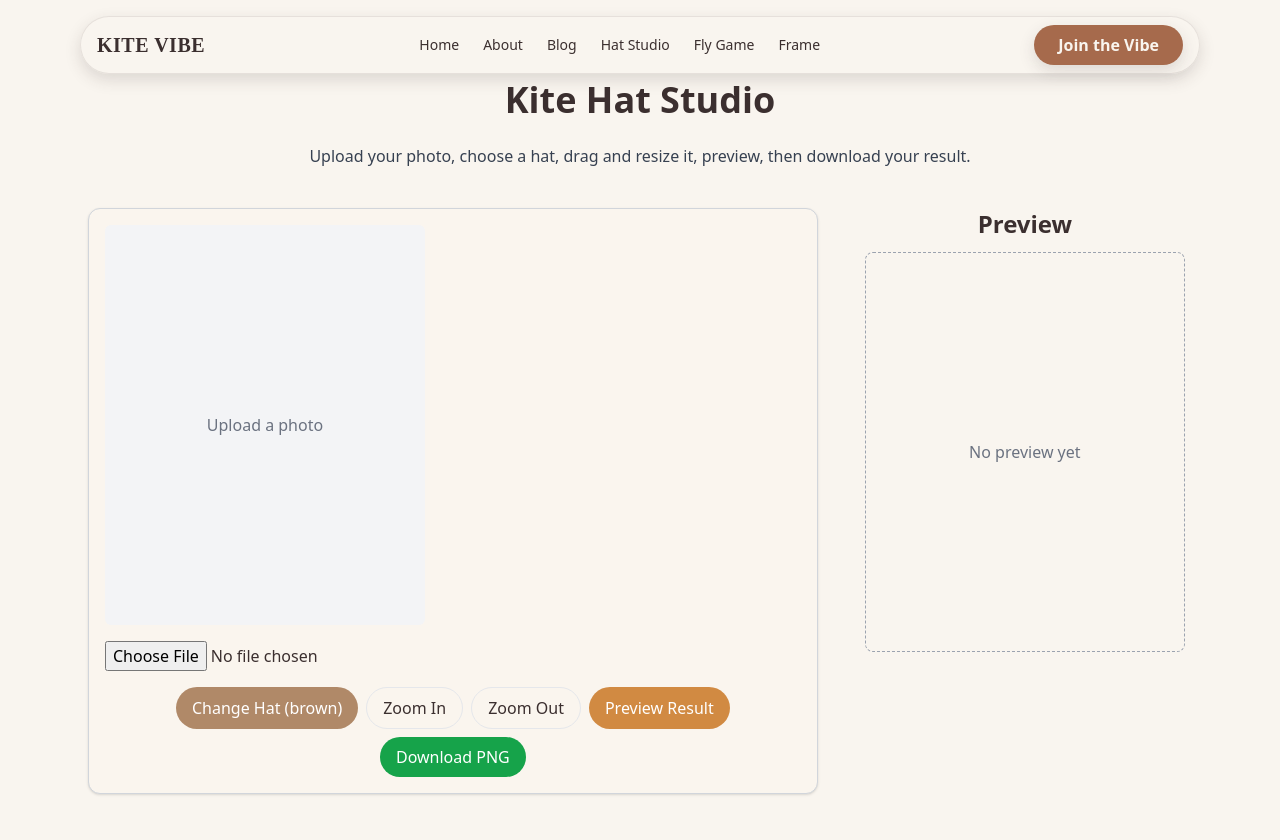
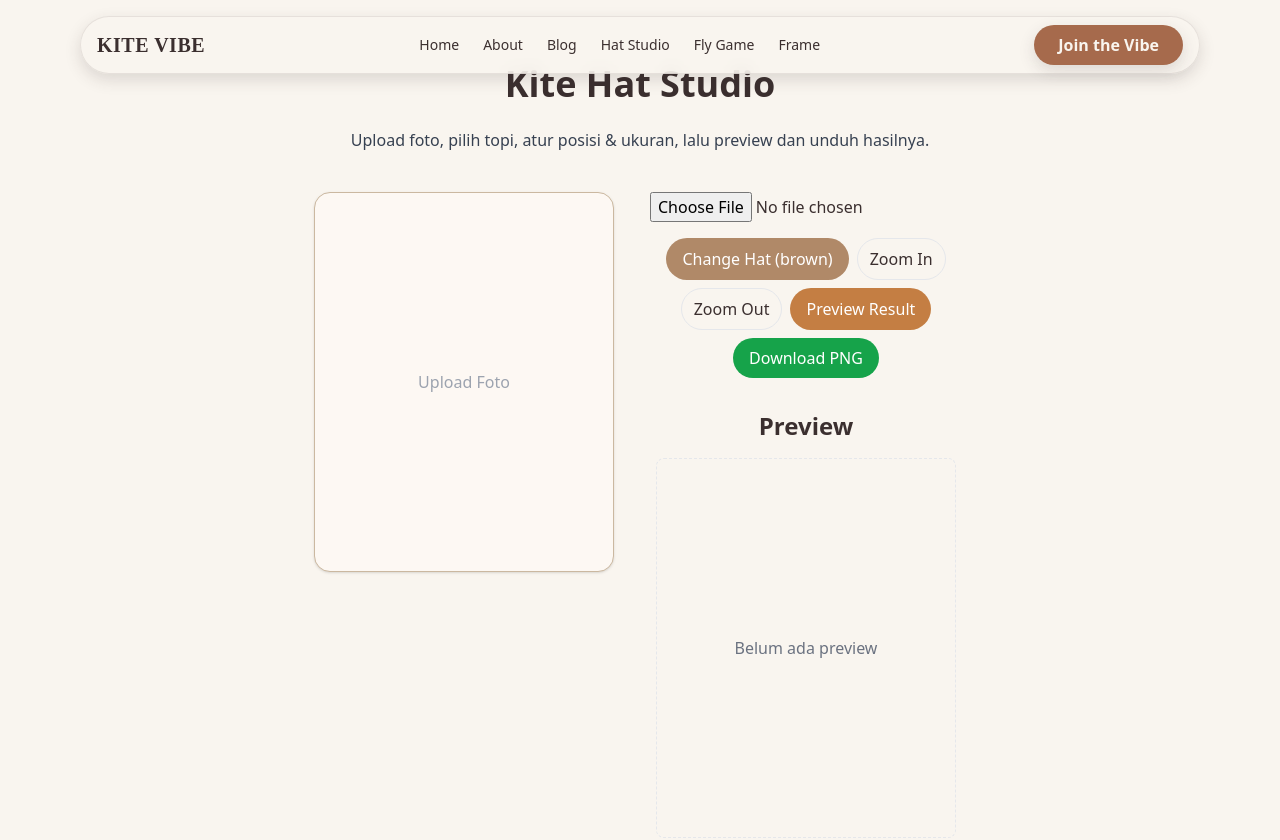
Before and after one commit to apdsdotcom-gif/kitevibe, a Next.js app: page /hat-studio in a window 1280 px wide. Shown: the top 840 px of the page. Built offline with nearby package versions, Linux system fonts and the light colour scheme.

Commit message:
Update page.tsx

```diff
--- a/app/hat-studio/page.tsx
+++ b/app/hat-studio/page.tsx
@@ -1,5 +1,5 @@
 "use client";
-import { useState, useRef } from "react";
+import { useState, useRef, useEffect } from "react";
 
 export default function HatStudio() {
   const [photoURL, setPhotoURL] = useState<string | null>(null);
@@ -7,88 +7,92 @@ export default function HatStudio() {
   const [scale, setScale] = useState(1);
   const [offset, setOffset] = useState({ x: 0, y: 0 });
   const [dragging, setDragging] = useState(false);
-  const [dragStart, setDragStart] = useState({ x: 0, y: 0 });
   const [previewURL, setPreviewURL] = useState<string | null>(null);
-
+  const containerRef = useRef<HTMLDivElement | null>(null);
   const photoRef = useRef<HTMLImageElement | null>(null);
   const hatRef = useRef<HTMLImageElement | null>(null);
 
-  // Upload photo
+  // Upload image
   const handleUpload = (e: React.ChangeEvent<HTMLInputElement>) => {
     const file = e.target.files?.[0];
     if (file) setPhotoURL(URL.createObjectURL(file));
   };
 
-  // Drag
-  const handleMouseDown = (e: React.MouseEvent<HTMLDivElement>) => {
+  // Mouse drag
+  const handleMouseDown = (e: React.MouseEvent) => {
     setDragging(true);
-    setDragStart({ x: e.clientX - offset.x, y: e.clientY - offset.y });
+    const rect = e.currentTarget.getBoundingClientRect();
+    setOffset({
+      x: e.clientX - rect.left - (rect.width / 2 - offset.x),
+      y: e.clientY - rect.top - (rect.height / 2 - offset.y),
+    });
   };
-  const handleMouseMove = (e: React.MouseEvent<HTMLDivElement>) => {
+  const handleMouseMove = (e: React.MouseEvent) => {
     if (!dragging) return;
-    setOffset({ x: e.clientX - dragStart.x, y: e.clientY - dragStart.y });
+    setOffset((prev) => ({
+      x: prev.x + e.movementX,
+      y: prev.y + e.movementY,
+    }));
   };
   const handleMouseUp = () => setDragging(false);
 
-  // Zoom in/out
-  const handleZoom = (direction: "in" | "out") => {
-    setScale((prev) => Math.max(0.5, Math.min(2, prev + (direction === "in" ? 0.1 : -0.1))));
+  // Zoom
+  const handleZoom = (dir: "in" | "out") => {
+    setScale((s) => Math.max(0.5, Math.min(2, s + (dir === "in" ? 0.1 : -0.1))));
   };
 
   // Change hat color
-  const handleChangeHat = () => {
-    setHatType((prev) => (prev === "brown" ? "black" : "brown"));
-  };
+  const handleChangeHat = () => setHatType((h) => (h === "brown" ? "black" : "brown"));
 
-  // Create preview
+  // Generate preview & fix proportions
   const handlePreview = () => {
     const photo = photoRef.current;
     const hat = hatRef.current;
-    if (!photo || !hat) return;
+    const container = containerRef.current;
+    if (!photo || !hat || !container) return;
 
     const canvas = document.createElement("canvas");
     const ctx = canvas.getContext("2d");
     if (!ctx) return;
 
-    const width = photo.naturalWidth;
-    const height = photo.naturalHeight;
+    // Match actual container size
+    const width = container.offsetWidth;
+    const height = container.offsetHeight;
     canvas.width = width;
     canvas.height = height;
 
-    // Draw photo
     ctx.drawImage(photo, 0, 0, width, height);
 
-    // Calculate scaled hat position
-    const hatWidth = hat.naturalWidth * scale;
-    const hatHeight = hat.naturalHeight * scale;
-    const x = width / 2 - hatWidth / 2 + offset.x * (width / 320);
-    const y = height / 2 - hatHeight / 2 + offset.y * (height / 400);
+    const hatW = hat.naturalWidth * scale * 0.6;
+    const hatH = hat.naturalHeight * scale * 0.6;
+    const x = width / 2 - hatW / 2 + offset.x;
+    const y = height / 2 - hatH / 2 + offset.y;
 
-    ctx.drawImage(hat, x, y, hatWidth, hatHeight);
-    const resultURL = canvas.toDataURL("image/png");
-    setPreviewURL(resultURL);
+    ctx.drawImage(hat, x, y, hatW, hatH);
+    setPreviewURL(canvas.toDataURL("image/png"));
   };
 
-  // Download image
+  // Download preview
   const handleDownload = () => {
     if (!previewURL) return;
-    const link = document.createElement("a");
-    link.href = previewURL;
-    link.download = "kite-hat-result.png";
-    link.click();
+    const a = document.createElement("a");
+    a.href = previewURL;
+    a.download = "kite-hat-result.png";
+    a.click();
   };
 
   return (
-    <main className="max-w-6xl mx-auto px-6 py-20">
-      <h1 className="text-4xl font-bold text-center mb-6 font-playfair">Kite Hat Studio</h1>
-      <p className="text-center mb-10 text-gray-700">
-        Upload your photo, choose a hat, drag and resize it, preview, then download your result.
+    <main className="max-w-6xl mx-auto px-6 py-16">
+      <h1 className="text-4xl font-bold font-playfair text-center mb-6">Kite Hat Studio</h1>
+      <p className="text-center text-gray-700 mb-10">
+        Upload foto, pilih topi, atur posisi & ukuran, lalu preview dan unduh hasilnya.
       </p>
 
-      <div className="flex flex-col lg:flex-row justify-center items-start gap-10">
-        {/* Left Section - Editor */}
+      <div className="flex flex-col lg:flex-row justify-center items-start gap-8">
+        {/* LEFT: Editor */}
         <div
-          className="relative border border-gray-300 rounded-xl p-4 shadow bg-[#FAF5EE]"
+          ref={containerRef}
+          className="relative w-[300px] h-[380px] bg-[#fdf8f3] border border-[#cbb8a0] rounded-2xl shadow flex items-center justify-center overflow-hidden"
           onMouseDown={handleMouseDown}
           onMouseMove={handleMouseMove}
           onMouseUp={handleMouseUp}
@@ -99,69 +103,69 @@ export default function HatStudio() {
                 ref={photoRef}
                 src={photoURL}
                 alt="uploaded"
-                className="w-[320px] h-[400px] object-cover rounded-md"
+                className="absolute w-full h-full object-cover"
               />
               <img
                 ref={hatRef}
                 src={`/images/hat-${hatType}.png`}
                 alt="hat"
-                className="absolute left-1/2 top-1/2"
+                className="absolute transition-transform duration-100"
                 style={{
                   transform: `translate(-50%, -50%) translate(${offset.x}px, ${offset.y}px) scale(${scale})`,
+                  left: "50%",
+                  top: "50%",
                   width: "200px",
                   pointerEvents: "none",
                 }}
               />
             </>
           ) : (
-            <div className="w-[320px] h-[400px] flex items-center justify-center bg-gray-100 rounded-md text-gray-500">
-              Upload a photo
-            </div>
+            <span className="text-gray-400">Upload Foto</span>
           )}
+        </div>
 
-          <input type="file" accept="image/*" onChange={handleUpload} className="mt-4" />
-          <div className="mt-4 flex flex-wrap gap-2 justify-center">
+        {/* RIGHT: Controls & Preview */}
+        <div className="flex flex-col items-center gap-4 w-[320px]">
+          <input type="file" accept="image/*" onChange={handleUpload} />
+          <div className="flex flex-wrap justify-center gap-2">
             <button
               onClick={handleChangeHat}
-              className={`px-4 py-2 rounded-full text-white transition ${
+              className={`px-4 py-2 rounded-full text-white ${
                 hatType === "brown" ? "bg-[#B08968]" : "bg-black"
               }`}
             >
               Change Hat ({hatType})
             </button>
-            <button onClick={() => handleZoom("in")} className="px-4 py-2 border rounded-full">
+            <button onClick={() => handleZoom("in")} className="px-3 py-2 border rounded-full">
               Zoom In
             </button>
-            <button onClick={() => handleZoom("out")} className="px-4 py-2 border rounded-full">
+            <button onClick={() => handleZoom("out")} className="px-3 py-2 border rounded-full">
               Zoom Out
             </button>
             <button
               onClick={handlePreview}
-              className="px-4 py-2 rounded-full bg-[#D18A42] text-white hover:opacity-90"
+              className="px-4 py-2 bg-[#C47E43] text-white rounded-full hover:opacity-90"
             >
               Preview Result
             </button>
             <button
               onClick={handleDownload}
-              className="px-4 py-2 rounded-full bg-green-600 text-white hover:opacity-90"
+              className="px-4 py-2 bg-green-600 text-white rounded-full hover:opacity-90"
             >
               Download PNG
             </button>
           </div>
-        </div>
 
-        {/* Right Section - Preview */}
-        <div className="flex flex-col items-center justify-center w-[340px]">
-          <h2 className="text-2xl font-semibold font-playfair mb-3">Preview</h2>
+          <h2 className="text-2xl font-semibold font-playfair mt-4">Preview</h2>
           {previewURL ? (
             <img
               src={previewURL}
               alt="Preview"
-              className="w-[320px] h-[400px] object-cover rounded-lg shadow-lg"
+              className="w-[300px] h-[380px] rounded-lg shadow-md object-cover"
             />
           ) : (
-            <div className="w-[320px] h-[400px] flex items-center justify-center border border-dashed border-gray-400 text-gray-500 rounded-lg">
-              No preview yet
+            <div className="w-[300px] h-[380px] flex items-center justify-center border border-dashed rounded-lg text-gray-500">
+              Belum ada preview
             </div>
           )}
         </div>
```
